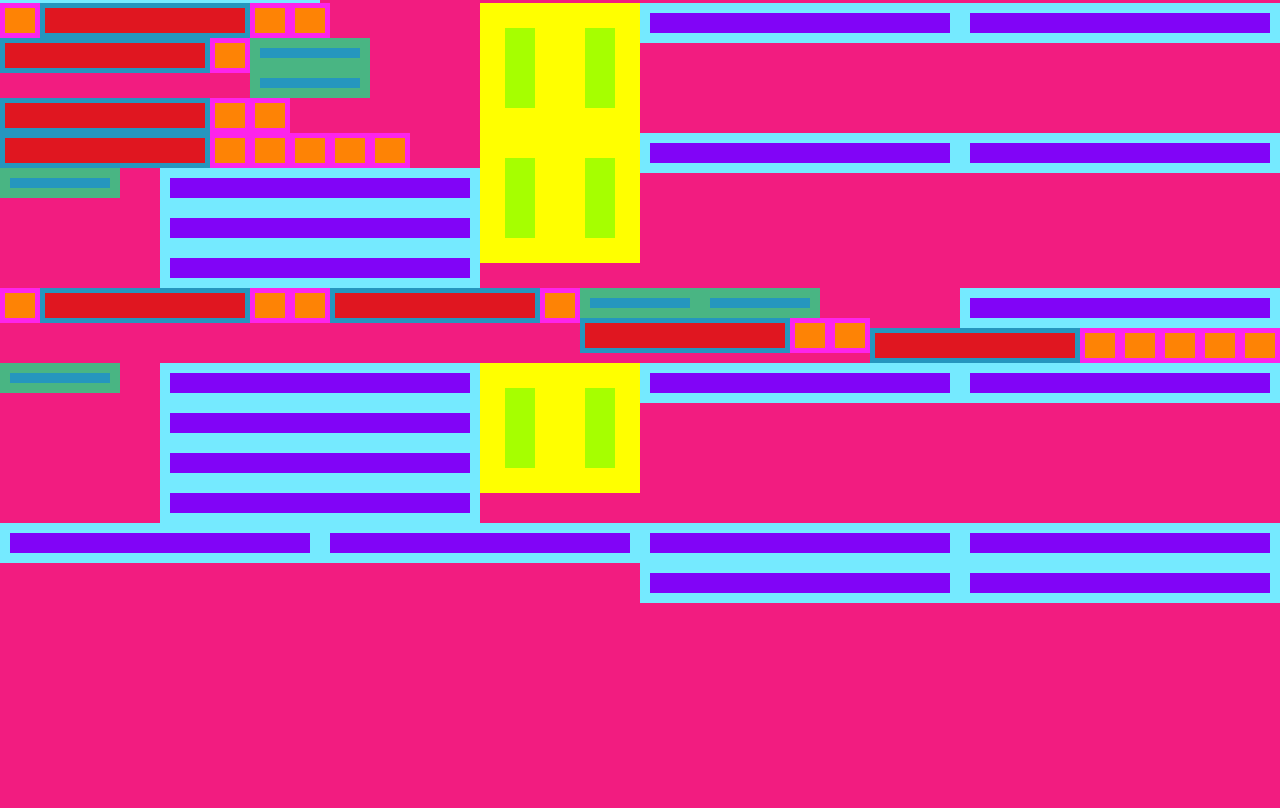
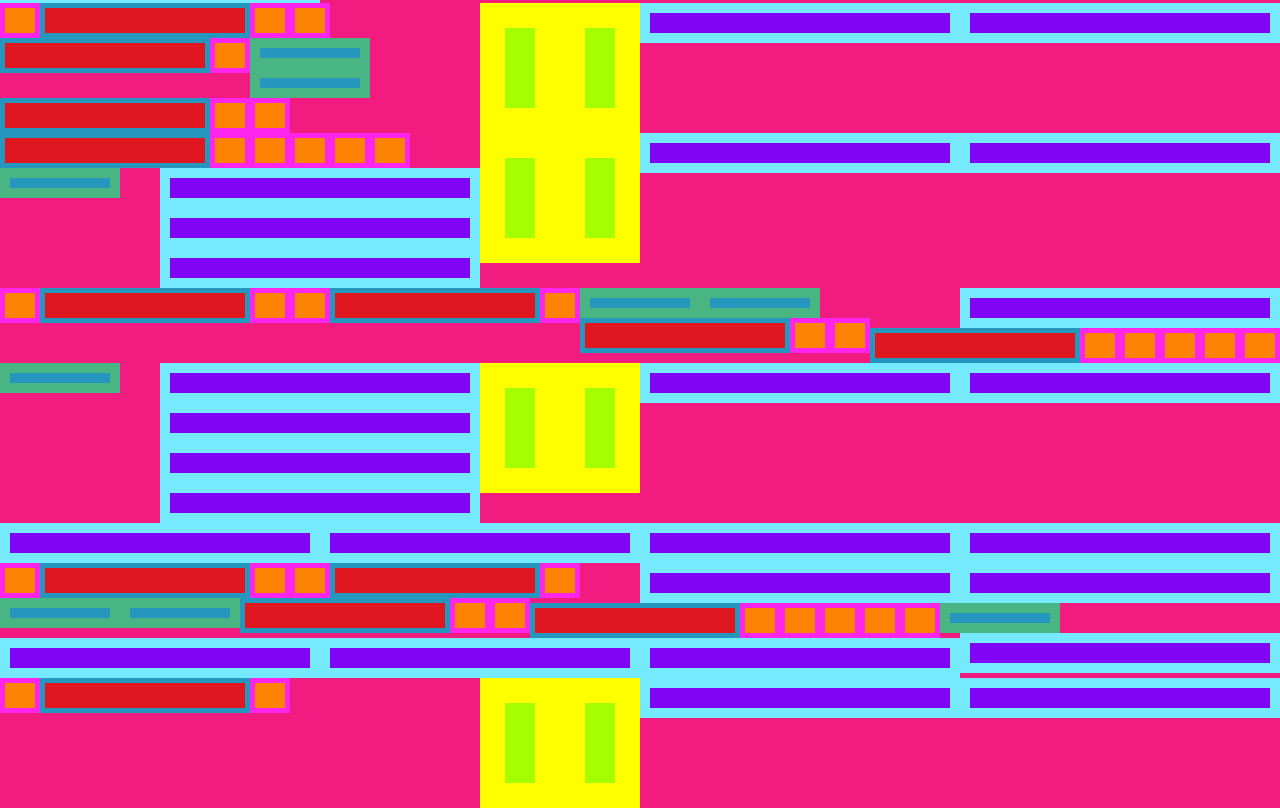
Before and after one commit to PaboniHaque/Net.Art, a plain HTML site: page quilt/index.html in a window 1280 px wide. Shown: the part 962-1770 px from the top of the page. Before the commit the page ends 1565 px from the top, so only its background shows below. Drawn offline with Linux system fonts and the light colour scheme.

Commit message:
Update index.html

```diff
--- a/quilt/index.html
+++ b/quilt/index.html
@@ -347,6 +347,59 @@
         <div class="box4"></div>
       </div>
 
+      <div>
+    <div class="box1"></div>
+    <div class="box3"></div>
+    <div class="box1"></div>
+  </div>
+
+  <div>
+    <div class="box1"></div>
+    <div class="box3"></div>
+    <div class="box1"></div>
+    <div class="box2"></div>
+    <div class="box2"></div>
+    <div class="box3"></div>
+    <div class="box1"></div>
+    </div>
+
+  <div>
+    <div class="box1"></div>
+    <div class="box3"></div>
+    <div class="box1"></div>
+    <div class="box1"></div>
+    <div class="box1"></div>
+    <div class="box1"></div>
+    <div class="box1"></div>
+
+  </div>
+
+
+
+  <div>
+    <div class="box2"></div>
+    <div class="box4"></div>
+    <div class="box4"></div>
+    <div class="box4"></div>
+    <div class="box4"></div>
+
+
+  </div>
+
+ <div>
+    <div class="box4"></div>
+    <div class="box4"></div>
+
+    <div class="box5"></div>
+    <div class="box5"></div>
+  </div>
+
+  <div>
+    <div class="box1"></div>
+    <div class="box3"></div>
+    <div class="box1"></div>
+  </div>
+
 
 
 
```
